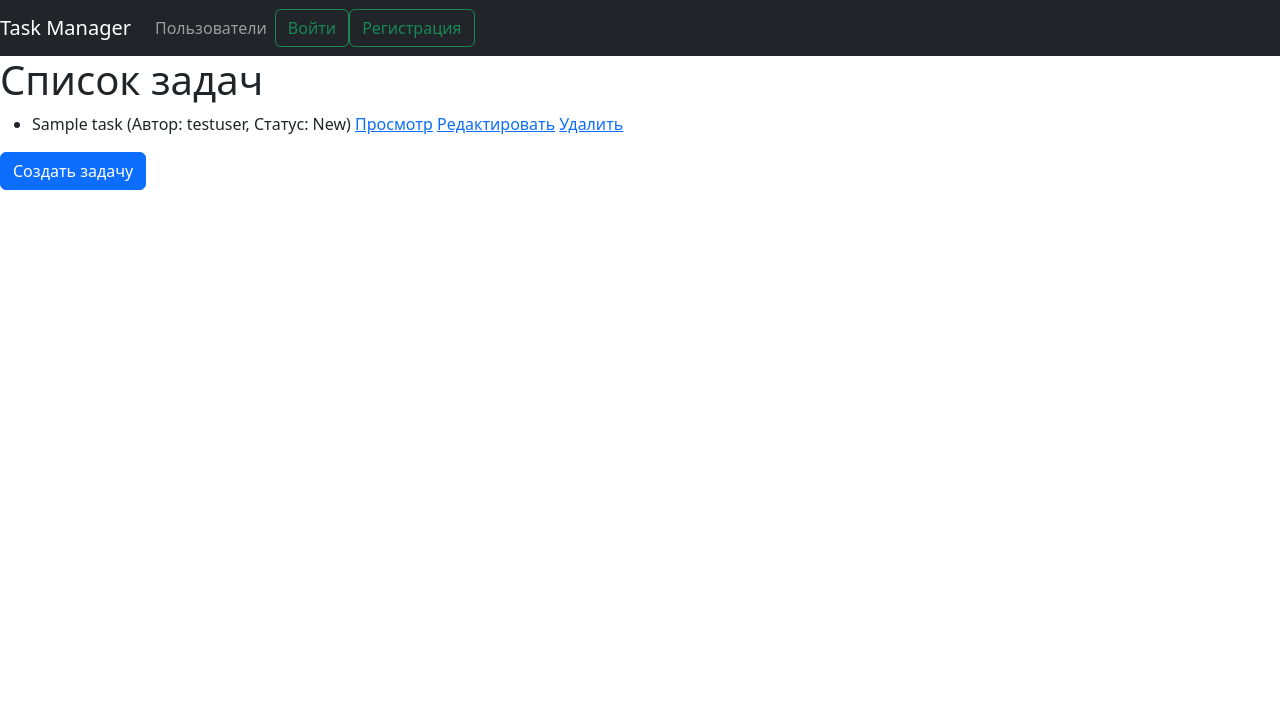
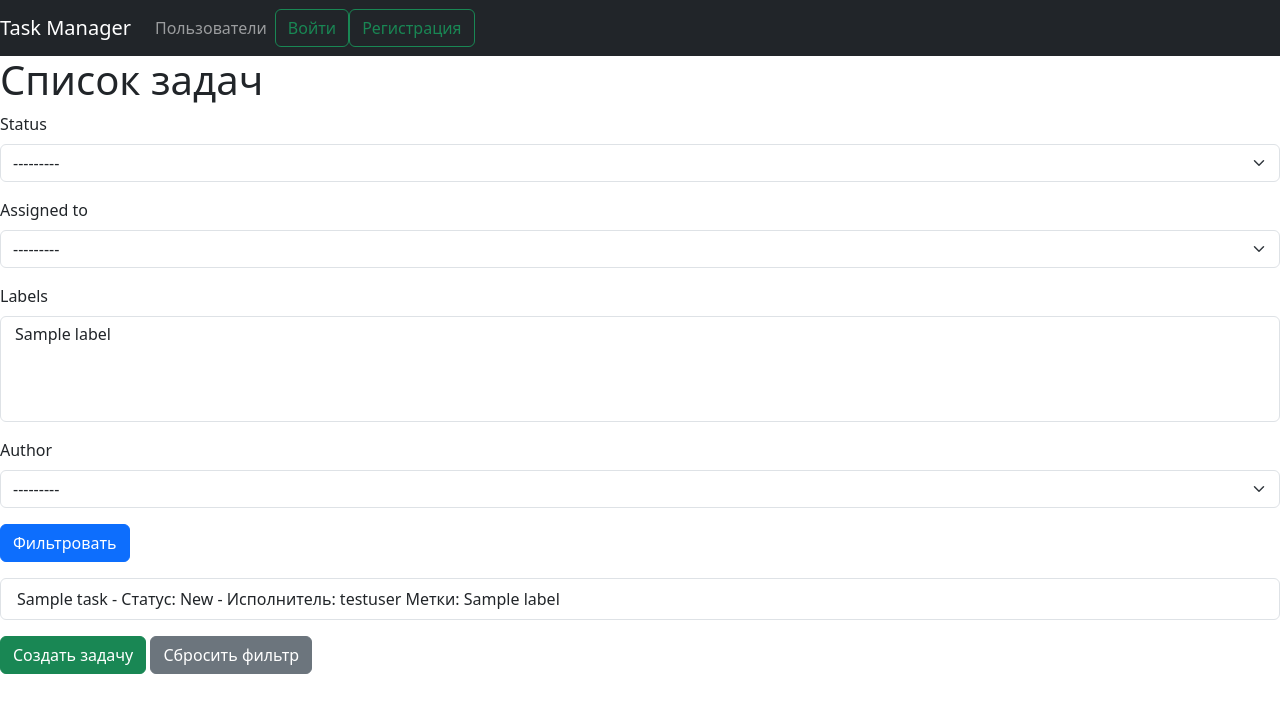
Before and after one commit to Knyazev782/python-project-52, a Django app: page /tasks/ in a window 1280 px wide. Shown: the top 713 px of the page. Run offline with Django 5.2, Linux system fonts and the light colour scheme; data comes from the database, SQL or seed files in the repository; tables that the repository leaves empty hold one stand-in row (values such as "Sample post"); some libraries are stand-ins or nearby versions.

Commit message:
прошел 7 шаг, добавил фильтры в задачи

```diff
--- a/pyproject.toml
+++ b/pyproject.toml
@@ -10,6 +10,7 @@ dependencies = [
     "whitenoise>=6.9.0",
     "hatchling>=1.27.0",
     "django>=5.2.1",
+    "django-filter>=25.1",
 ]
 requires-python = ">=3.11"
 
--- a/requirements.txt
+++ b/requirements.txt
@@ -14,3 +14,4 @@ sqlparse==0.5.3
 trove-classifiers==2025.5.9.12
 typing-extensions==4.13.2
 whitenoise==6.9.0
+django-filter==25.1
--- a/task_manager/settings.py
+++ b/task_manager/settings.py
@@ -33,6 +33,7 @@ INSTALLED_APPS = [
     'task_manager.statuses',
     'task_manager.tasks',
     'task_manager.labels',
+    'django_filters',
 ]
 
 MIDDLEWARE = [
@@ -50,7 +51,7 @@ ROOT_URLCONF = 'task_manager.urls'
 TEMPLATES = [
     {
         'BACKEND': 'django.template.backends.django.DjangoTemplates',
-        'DIRS': [BASE_DIR / 'task_manager/templates'],
+        'DIRS': [BASE_DIR / 'templates'],
         'APP_DIRS': True,
         'OPTIONS': {
             'context_processors': [
--- /dev/null
+++ b/task_manager/tasks/filters/task_filter.py
@@ -0,0 +1,15 @@
+from django_filters import FilterSet, ModelChoiceFilter, BooleanFilter, ModelMultipleChoiceFilter
+from task_manager.tasks.models import Tasks
+from task_manager.users.models import Users
+from task_manager.statuses.models import Statuses
+from task_manager.labels.models import Labels
+
+class TaskFilter(FilterSet):
+    status = ModelChoiceFilter(queryset=Statuses.objects.all())
+    assigned_to = ModelChoiceFilter(queryset=Users.objects.all())
+    labels = ModelMultipleChoiceFilter(queryset=Labels.objects.all())
+    author = ModelChoiceFilter(queryset=Users.objects.all())
+
+    class Meta:
+        model = Tasks
+        fields = ['status', 'assigned_to', 'labels', 'author']
--- a/task_manager/tasks/templates/tasks/tasks_list.html
+++ b/task_manager/tasks/templates/tasks/tasks_list.html
@@ -3,22 +3,35 @@
 
 {% block content %}
   <h1>Список задач</h1>
-  {% if object_list %}
-    <ul>
-      {% for task in object_list %}
-        <li>
-          {{ task.name }} (Автор: {{ task.author.username }}, Статус: {{ task.status.name }})
-          <a href="{% url 'task_detail' task.pk %}">Просмотр</a>
-          <a href="{% url 'task_update' task.pk %}">Редактировать</a>
-          <a href="{% url 'task_delete' task.pk %}">Удалить</a>
+
+  <!-- Форма фильтрации -->
+  {% if filter %}
+    <form method="get">
+      {% bootstrap_form filter.form %}
+      <button type="submit" class="btn btn-primary">Фильтровать</button>
+    </form>
+  {% endif %}
+
+  <!-- Список задач -->
+  {% if filter.qs %}
+    <ul class="list-group mt-3">
+      {% for task in filter.qs %}
+        <li class="list-group-item">
+          {{ task.name }} - Статус: {{ task.status.name }} - Исполнитель: {{ task.assigned_to.username }}
+          {% if task.labels.exists %}
+            Метки: {% for label in task.labels.all %}{{ label.name }}{% if not forloop.last %}, {% endif %}{% endfor %}
+          {% else %}
+            (Без меток)
+          {% endif %}
         </li>
       {% empty %}
-        <li>Нет задач.</li>
+        <li class="list-group-item">Нет задач по фильтру</li>
       {% endfor %}
     </ul>
   {% else %}
     <p>Нет задач.</p>
   {% endif %}
-  <a href="{% url 'task_create' %}" class="btn btn-primary">Создать задачу</a>
-  {% bootstrap_messages %}
+
+  <a href="{% url 'task_create' %}" class="btn btn-success mt-3">Создать задачу</a>
+  <a href="{% url 'tasks' %}" class="btn btn-secondary mt-3">Сбросить фильтр</a>
 {% endblock %}
--- a/task_manager/tasks/views.py
+++ b/task_manager/tasks/views.py
@@ -1,16 +1,19 @@
 from django.shortcuts import redirect
 from django.views.generic import CreateView, ListView, UpdateView, DeleteView, DetailView
+from django_filters.views import FilterView
 from django.contrib.auth.mixins import LoginRequiredMixin
 from django.contrib.messages.views import SuccessMessageMixin
 from django.urls import reverse_lazy
 from django.contrib import messages
 from .models import Tasks
 from .forms import TaskForm
+from .filters.task_filter import TaskFilter
 
 
-class TasksView(ListView):
+class TasksView(FilterView, ListView):
     model = Tasks
-    template_name = 'tasks/task_list.html'
+    filterset_class = TaskFilter
+    template_name = 'tasks/tasks_list.html'
 
 
 class CreateTask(LoginRequiredMixin, SuccessMessageMixin, CreateView):
--- a/task_manager/templates/base.html
+++ b/task_manager/templates/base.html
@@ -27,7 +27,7 @@
                     <li class="nav-item">
                         <a class="nav-link" href="{% url 'tasks' %}">Задачи</a>
                     </li>
-                    <li class="nav-item"> <!-- Новая вкладка для меток -->
+                    <li class="nav-item">
                         <a class="nav-link" href="{% url 'labels' %}">Метки</a>
                     </li>
                 {% else %}
@@ -49,10 +49,10 @@
     </nav>
     {% bootstrap_messages %}
     {% block content %}
-    <div class="text-center mt-4">
-        <h1>Task Manager</h1>
-        <p>Простой и функциональный менеджер задач</p>
-    </div>
+        <div class="container mt-4">
+            <h1>Добро пожаловать в Task Manager</h1>
+            <p>Здесь вы можете управлять задачами, статусами и метками.</p>
+        </div>
     {% endblock %}
 </body>
 </html>
```
Also changed, not shown: task_manager/tasks/tests.py (+17 -19 lines), task_manager/tasks/filters/__init__.py (added), 1 other file.
